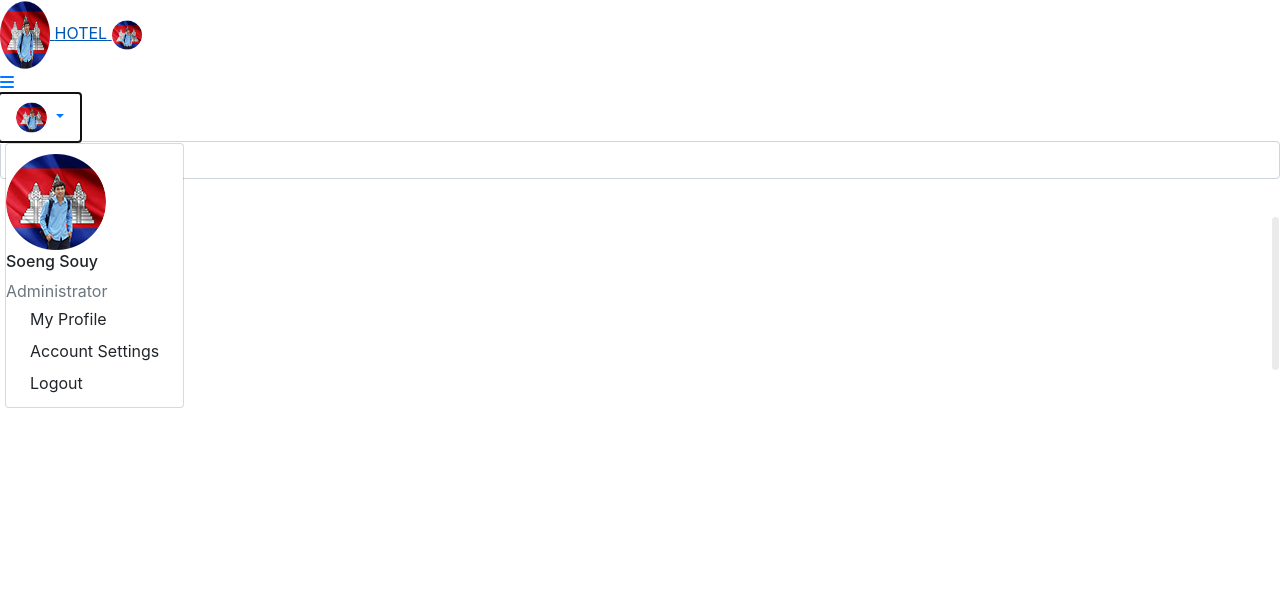
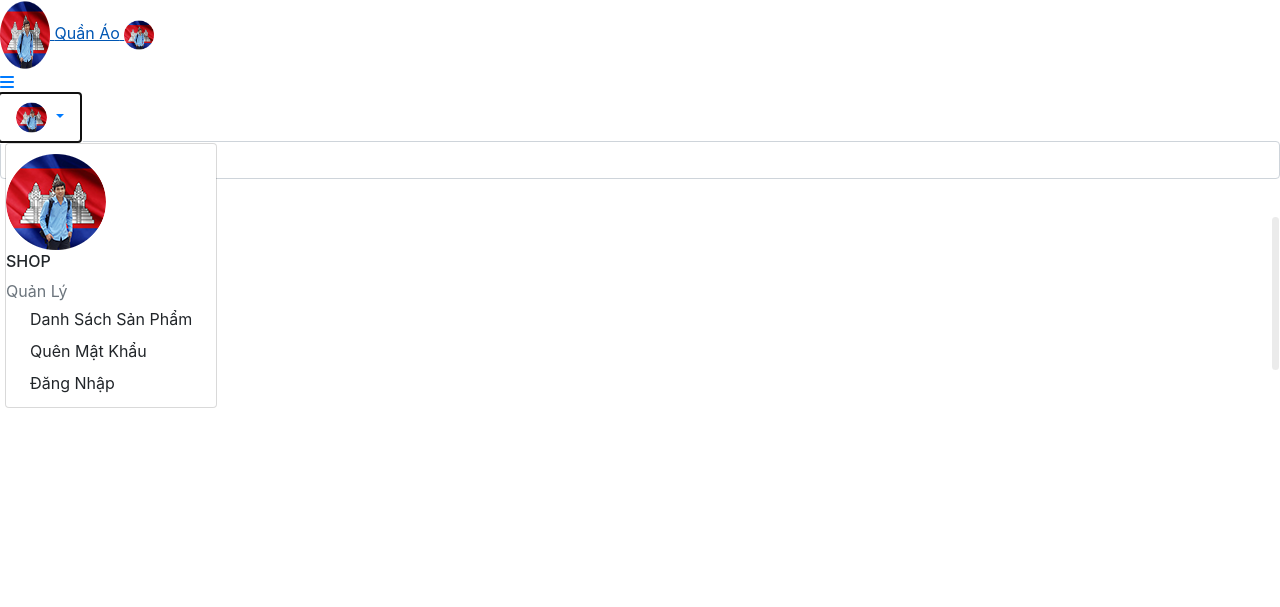
Before and after one commit to Minhoangg/project-one, a PHP site: page /admin/index.php in a window 1280 px wide, after a click that opens the changed part. Shown: the top 607 px of the page. Run offline with PHP 8.4, Linux system fonts and the light colour scheme.

Commit message:
57-CatGiaoDien

```diff
--- a/admin/includes/header.php
+++ b/admin/includes/header.php
@@ -1,20 +1,20 @@
 <div class="header">
             <div class="header-left">
-                <a href="index.html" class="logo"> <img src="../../content/contentAdmin/img/hotel_logo.png" width="50" height="70" alt="logo"> <span class="logoclass">HOTEL</span> </a>
-                <a href="index.html" class="logo logo-small"> <img src="../../content/contentAdmin/img/logo.png" alt="Logo" width="30" height="30"> </a>
+                <a href="" class="logo"> <img src="../../content/contentAdmin/img/hotel_logo.png" width="50" height="70" alt="logo"> <span class="logoclass">Quần Áo</span> </a>
+                <a href="" class="logo logo-small"> <img src="../../content/contentAdmin/img/logo.png" alt="Logo" width="30" height="30"> </a>
             </div>
             <a href="javascript:void(0);" id="toggle_btn"> <i class="fa-solid fa-bars"></i></a>
             <ul class="nav user-menu">
                 <li class="nav-item dropdown has-arrow">
-                    <a href="#" class="dropdown-toggle nav-link" data-toggle="dropdown"> <span class="user-img"><img class="rounded-circle" src="assets/img/profiles/avatar-01.jpg" width="31" alt="Soeng Souy"></span> </a>
+                    <a href="#" class="dropdown-toggle nav-link" data-toggle="dropdown"> <span class="user-img"><img class="rounded-circle" src="../../content/contentAdmin/img/profiles/avatar-01.jpg" width="31" alt="Soeng Souy"></span> </a>
                     <div class="dropdown-menu">
                         <div class="user-header">
-                            <div class="avatar avatar-sm"> <img src="assets/img/profiles/avatar-01.jpg" alt="User Image" class="avatar-img rounded-circle"> </div>
+                            <div class="avatar avatar-sm"> <img src="../../content/contentAdmin/img/profiles/avatar-01.jpg" alt="User Image" class="avatar-img rounded-circle"> </div>
                             <div class="user-text">
-                                <h6>Soeng Souy</h6>
-                                <p class="text-muted mb-0">Administrator</p>
+                                <h6>SHOP</h6>
+                                <p class="text-muted mb-0">Quản Lý</p>
                             </div>
-                        </div> <a class="dropdown-item" href="profile.html">My Profile</a> <a class="dropdown-item" href="settings.html">Account Settings</a> <a class="dropdown-item" href="login.html">Logout</a>
+                        </div> <a class="dropdown-item" href="index.php?pages=product&action=list">Danh Sách Sản Phẩm </a> <a class="dropdown-item" href="index.php?pages=account&action=forgot">Quên Mật Khẩu</a><a class="dropdown-item" href="index.php?pages=account&action=login">Đăng Nhập</a>
                     </div>
                 </li>
             </ul>
--- a/admin/index.php
+++ b/admin/index.php
@@ -118,7 +118,7 @@ include '../global.php';
                                     include './auth/admin-register.php';
                                     break;
                                 case 'forgot':
-                                    include './auth/admin-forgotpass.php';
+                                    include './auth/admin-forgot.php';
                                     break;
                                 default:
                                     include './auth/admin-login.php';
```
Also changed, not shown: admin/auth/admin-forgot.php (added, +22 -0 lines), admin/auth/admin-forgotpass.php (deleted, +0 -21 lines), admin/auth/admin-login.php (+8 -8 lines).
